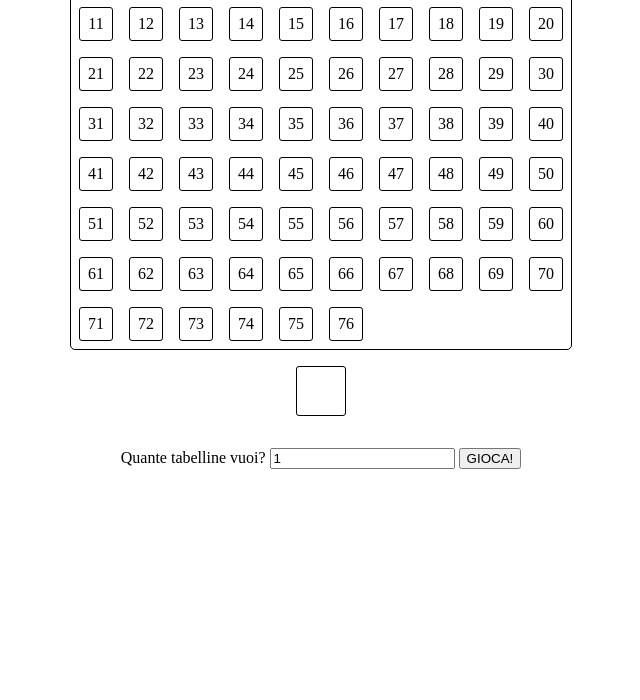
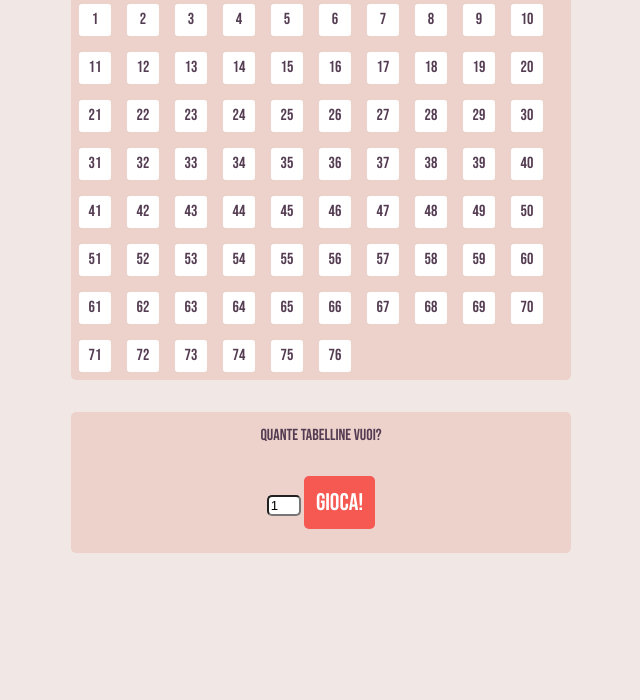
Before and after one commit to C043/U1W3D4, a plain HTML site: page index.html in a window 1280 px wide. Shown: the part 100-800 px from the top of the page, without its empty margins (319-959 px from the left). Drawn offline with Linux system fonts and the light colour scheme.

Commit message:
Adds some CSS

```diff
--- a/assets/css/style.css
+++ b/assets/css/style.css
@@ -1,41 +1,54 @@
+@import url("https://fonts.googleapis.com/css2?family=Bebas+Neue&display=swap");
+
 body {
   text-align: center;
   box-sizing: border-box;
+  font-family: "Bebas Neue", sans-serif;
+  font-weight: 400;
+  font-style: normal;
+  background-color: #f1e8e6;
+  color: #543c52;
 }
 
 header {
-  margin-top: 1em;
+  margin-top: 2em;
+}
+
+h1 {
+  font-size: 3em;
 }
 
 #game-board {
   text-align: left;
   width: 500px;
   margin: 1em auto;
-  border: 1px solid black;
   border-radius: 5px;
+  background-color: #edd2cb;
 }
 
 .game-cell {
   display: inline-block;
   text-align: center;
   margin: 0.5em;
-  border: 1px solid black;
   border-radius: 3px;
   padding: 0.5em;
   width: 1em;
+  background-color: white;
 }
 
 .extracted-number {
-  background-color: rgb(239, 243, 135);
+  background-color: #f55951;
+  color: white;
 }
 
 .number {
   height: 1em;
-  border: 1px solid black;
   border-radius: 3px;
   width: 1em;
   margin: 1em auto;
   padding: 1em;
+  background-color: #f55951;
+  color: white;
 }
 
 #quantita-tabelline {
@@ -43,10 +56,42 @@ header {
 }
 
 .player-tab {
-  border: 1px solid black;
   border-radius: 5px;
   width: 500px;
   margin: 2em auto;
+  background-color: #edd2cb;
+}
+
+form {
+  background-color: #edd2cb;
+  width: 500px;
+  margin: auto;
+  border-radius: 5px;
+}
+label {
+  display: block;
+  margin: 1em 0;
+  padding: 1em 0;
+}
+
+input {
+  width: 2em;
+  border-radius: 5px;
+}
+
+button {
+  background-color: #f55951;
+  border: none;
+  padding: 0.5em;
+  color: white;
+  font-family: "Bebas Neue", sans-serif;
+  font-size: 1.5em;
+  margin: 0 0 1em 0;
+  border-radius: 5px;
+}
+
+button:hover {
+  cursor: pointer;
 }
 
 footer div {
--- a/assets/script/script.js
+++ b/assets/script/script.js
@@ -72,10 +72,15 @@ const playBtn = document.getElementById("play");
 playBtn.addEventListener("click", function (event) {
   event.preventDefault();
   const form = document.getElementById("quantita-tabelline");
+  const numberSlot = document.getElementById("number-slot");
   const extrZone = document.getElementById("extraction-zone");
   const extrBtn = document.createElement("button");
   extrBtn.id = "random-number";
   extrBtn.innerText = "ESTRAZIONE";
+  const number = document.createElement("h3");
+  number.id = "number";
+  number.classList.add("number");
+  numberSlot.appendChild(number);
   extrZone.appendChild(extrBtn);
   extrBtn.addEventListener("click", extractNum);
   const tabNum = document.getElementById("tab-num").value;
--- a/index.html
+++ b/index.html
@@ -13,12 +13,12 @@
       <section>
         <article id="game-board"></article>
         <article id="extraction-zone">
-          <div id="number-slot"><h2 id="number" class="number"></h2></div>
+          <div id="number-slot"></div>
         </article>
         <article id="player-zone">
           <form id="quantita-tabelline">
             <label for="number">Quante tabelline vuoi?</label>
-            <input type="number" id="tab-num" value="1" />
+            <input type="number" id="tab-num" value="1" max="5" />
             <button id="play">GIOCA!</button>
           </form>
         </article>
```
